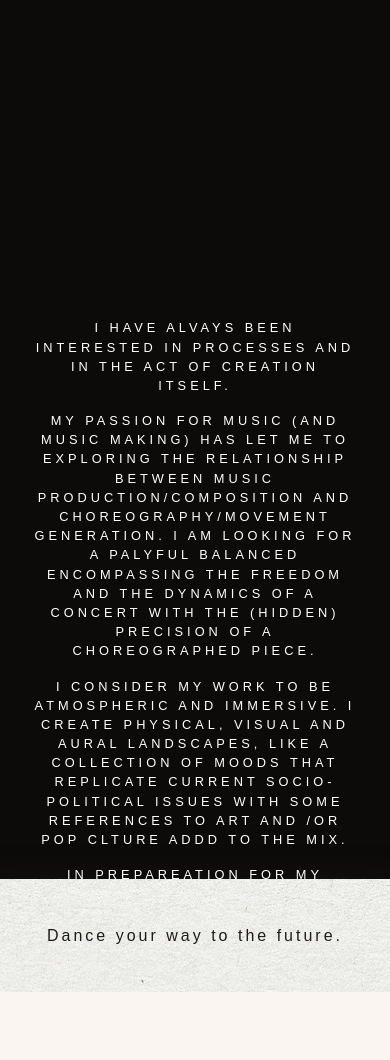
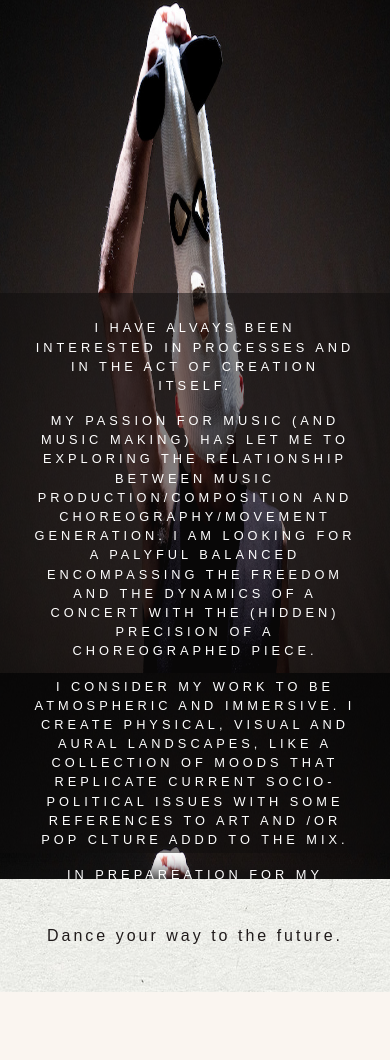
Before and after one commit to Junon72/deVega-web-vsc, a plain HTML site: page home.html in a window 390 px wide. Shown: the part 3086-4146 px from the top of the page. Drawn offline with nearby package versions, Linux system fonts and the light colour scheme.

Commit message:
returned about background image on small screens

```diff
--- a/css/style.css
+++ b/css/style.css
@@ -1069,6 +1069,7 @@ button:focus {
         margin-top: 250px;
         height: 500px;
         overflow: auto;
+        background-color: #100e0e85;
     }
 
     .about-text-content>p {
@@ -1079,12 +1080,16 @@ button:focus {
 @media only screen and (min-width: 321px) {
     .background-box-about {
         height: 1010px;
-        background-position: top 72px center;
+        background-image: url(/assets/images/maskoffm.jpg);
+        background-position: top 0 center;
+        background-size: 100% auto;
+        background-repeat: no-repeat;
     }
 
     .about-text {
         margin-top: 280px;
         height: 560px;
+        background-color: #100e0e85;
     }
 
     .about-text-content>p {
```
